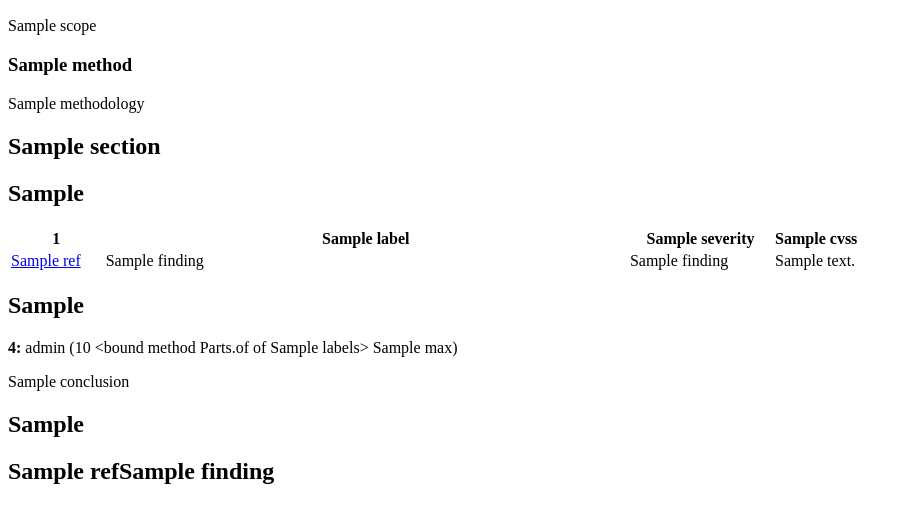
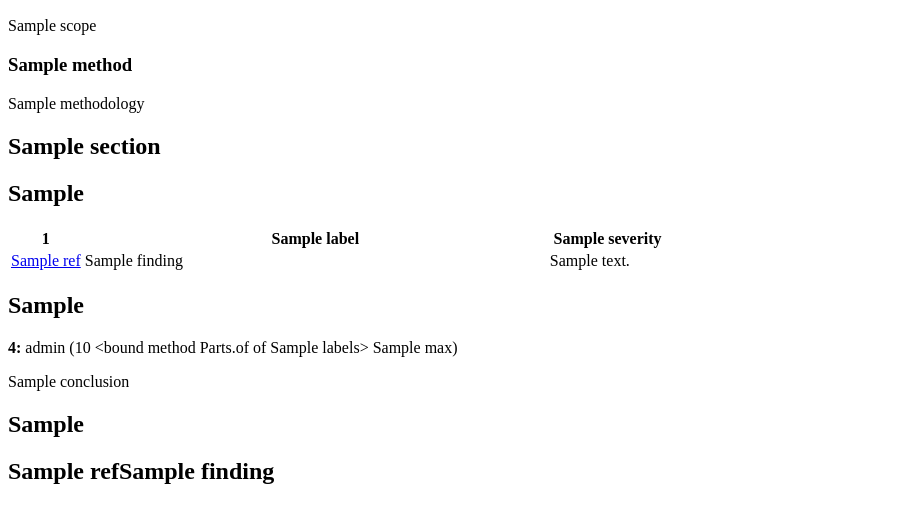
Before and after one commit to rubenwelle/Claude, a Python web app: template pentest-reporter/backend/app/reporting/templates/default.html in a window 1280 px wide. Shown: the part 1078-1584 px from the top of the page, without its empty margins (0-912 px from the left). Run offline with Jinja, Linux system fonts and the light colour scheme; the template is opened without the code that fills it: most values are stand-ins (such as "Sample title", 1, 10 or a date in 2020); grey boxes marked "Sample" are stand-in pictures.

Commit message:
Risico met de score erachter (bijv. "Hoog 7.1"), geen apart CVSS-scoreveld meer
- Rapport: in de detailtabel per bevinding staat "Risico: Hoog 7.1"; de CVSS-rij toont alleen
  versie en vector (en verdwijnt zonder vector). De overzichtstabellen (Standaard, Zakelijk)
  hebben geen aparte CVSS-kolom meer, de score staat achter het risico. Nieuw: severity_text.
- App: risicolabel met score in de bevindingenlijst, bibliotheek en het formulier; het CVSS-veld
  toont alleen de vector, de losse score-invoer is weg (score volgt uit de vector)

Co-Authored-By: Claude Opus 5.5 <noreply@anthropic.com>
Claude-Session: https://claude.ai/code/session_017eBep91G3XFFbY6DUerxNg

```diff
--- a/pentest-reporter/backend/app/reporting/render.py
+++ b/pentest-reporter/backend/app/reporting/render.py
@@ -250,6 +250,8 @@ def _finding_row(db: Session, f: Finding, i: int, section: str, md: MarkdownCont
         "severity": f.severity.value,
         "severity_enum": f.severity,
         "severity_name": sev_names[f.severity],
+        # Risico met de score erachter, bijv. "Hoog 7.1" (zonder score alleen "Hoog")
+        "severity_text": f"{sev_names[f.severity]} {f.cvss_score:.1f}" if f.cvss_score is not None else sev_names[f.severity],
         "color": SEVERITY_COLORS[f.severity],
         "cvss_score": f.cvss_score,
         "cvss_score_text": cvss_score_text,
--- a/pentest-reporter/backend/app/reporting/templates/_macros.html
+++ b/pentest-reporter/backend/app/reporting/templates/_macros.html
@@ -54,15 +54,14 @@
 {% if findings %}
 <table>
   <thead>
-    <tr><th style="width: 11%">{{ labels.id }}</th><th>{{ labels.title }}</th><th style="width: 17%">{{ labels.severity }}</th><th class="num" style="width: 10%">{{ labels.cvss }}</th></tr>
+    <tr><th style="width: 11%">{{ labels.id }}</th><th>{{ labels.title }}</th><th style="width: 18%">{{ labels.severity }}</th></tr>
   </thead>
   <tbody>
   {% for f in findings %}
     <tr>
       <td class="nowrap"><a href="#{{ f.anchor }}">{{ f.ref }}</a></td>
       <td>{{ f.title }}</td>
-      <td class="sev-{{ f.severity }}">{{ f.severity_name }}</td>
-      <td class="num">{{ f.cvss_score_text }}</td>
+      <td class="sev-{{ f.severity }} nowrap">{{ f.severity_text }}</td>
     </tr>
   {% endfor %}
   </tbody>
@@ -80,8 +79,8 @@
     <h2 class="finding-title"><span class="ref">{{ f.ref }}</span>{{ f.title }}</h2>
     <table class="kv">
       <tbody>
-        <tr><th>{{ labels.severity }}</th><td class="sev-{{ f.severity }}">{{ f.severity_name }}</td></tr>
-        <tr><th>{{ f.cvss_label or labels.cvss }}</th><td>{{ f.cvss_score_text }}{% if f.cvss_vector %}<br><span class="small muted cvss-vector">{{ f.cvss_vector }}</span>{% endif %}</td></tr>
+        <tr><th>{{ labels.severity }}</th><td class="sev-{{ f.severity }}">{{ f.severity_text }}</td></tr>
+        {% if f.cvss_vector %}<tr><th>{{ f.cvss_label or labels.cvss }}</th><td><span class="small muted cvss-vector">{{ f.cvss_vector }}</span></td></tr>{% endif %}
         <tr><th>{{ labels.affected }}</th><td>{% if f.systems %}{% for s in f.systems %}{{ s.value }}{% if not loop.last %}<br>{% endif %}{% endfor %}{% else %}{{ f.affected_assets }}{% endif %}</td></tr>
       </tbody>
     </table>
--- a/pentest-reporter/backend/app/reporting/templates/corporate.html
+++ b/pentest-reporter/backend/app/reporting/templates/corporate.html
@@ -194,14 +194,13 @@
 {% macro results_table(items) -%}
 {% if items %}
 <table class="lined results">
-  <thead><tr><th style="width: 12%">{{ T.ref }}</th><th style="width: 17%">{{ labels.impact }}</th><th>{{ T.finding }}</th><th class="num" style="width: 10%">{{ labels.cvss }}</th></tr></thead>
+  <thead><tr><th style="width: 12%">{{ T.ref }}</th><th style="width: 18%">{{ labels.impact }}</th><th>{{ T.finding }}</th></tr></thead>
   <tbody>
   {% for f in items %}
     <tr>
       <td class="nowrap"><a href="#{{ f.anchor }}">{{ f.ref }}</a></td>
-      <td class="sev-{{ f.severity }}">{{ f.severity_name }}</td>
+      <td class="sev-{{ f.severity }} nowrap">{{ f.severity_text }}</td>
       <td>{{ f.title }}</td>
-      <td class="num">{{ f.cvss_score_text }}</td>
     </tr>
   {% endfor %}
   </tbody>
--- a/pentest-reporter/frontend/src/components/LibraryPicker.tsx
+++ b/pentest-reporter/frontend/src/components/LibraryPicker.tsx
@@ -68,8 +68,7 @@ export default function LibraryPicker({
             <div key={item.id} className={`library-item ${previewId === item.id ? "selected" : ""}`} onClick={() => toggle(item.id)}>
               <div className="row" style={{ gap: 8 }}>
                 <input type="checkbox" checked={selected.includes(item.id)} readOnly />
-                <SeverityBadge severity={item.severity} />
-                {item.cvss_score !== null && <span className="small muted">{item.cvss_score.toFixed(1)}</span>}
+                <SeverityBadge severity={item.severity} score={item.cvss_score} />
                 <span className="pill">{categoryLabel[item.category]}</span>
                 <span className="small muted">{item.language.toUpperCase()}</span>
                 {item.times_used > 0 && <span className="small muted">{item.times_used}× gebruikt</span>}
--- a/pentest-reporter/frontend/src/pages/Library.tsx
+++ b/pentest-reporter/frontend/src/pages/Library.tsx
@@ -119,8 +119,7 @@ export default function Library() {
               onClick={() => setSelectedId(item.id)}
             >
               <div className="row" style={{ gap: 6 }}>
-                <SeverityBadge severity={item.severity} />
-                {item.cvss_score !== null && <span className="small muted">{item.cvss_score.toFixed(1)}</span>}
+                <SeverityBadge severity={item.severity} score={item.cvss_score} />
                 <span className="pill">{categoryLabel[item.category]}</span>
                 <span className="small muted">{item.language.toUpperCase()}</span>
               </div>
@@ -213,7 +212,7 @@ function LibraryEditor({
     <div className="card stack">
       <div className="row between">
         <div className="row">
-          <SeverityBadge severity={form.severity} />
+          <SeverityBadge severity={form.severity} score={form.cvss_score} />
           <strong>{item ? "Standaardbevinding bewerken" : "Nieuwe standaardbevinding"}</strong>
           {saved && <span className="small muted">Opgeslagen</span>}
         </div>
@@ -273,6 +272,7 @@ function LibraryEditor({
               {SEVERITIES.map((s) => (
                 <option key={s} value={s}>
                   {severityLabel[s]}
+                  {s === form.severity && form.cvss_score !== null ? ` ${form.cvss_score.toFixed(1)}` : ""}
                 </option>
               ))}
             </select>
--- a/pentest-reporter/frontend/src/pages/TemplateEditor.tsx
+++ b/pentest-reporter/frontend/src/pages/TemplateEditor.tsx
@@ -218,7 +218,7 @@ export default function TemplateEditor() {
                 <strong>Gegevens:</strong> <code>engagement.client_name</code>, <code>engagement.name</code>, <code>type_name</code>,{" "}
                 <code>period</code>, <code>team</code>, <code>report_date</code>, <code>version</code>, <code>executive_summary</code>,{" "}
                 <code>scope</code>, <code>methodology</code>, <code>findings</code> (per bevinding <code>ref</code>, <code>title</code>,{" "}
-                <code>severity</code>, <code>severity_name</code>, <code>cvss_score_text</code>, <code>cvss_vector</code>,{" "}
+                <code>severity</code>, <code>severity_name</code>, <code>severity_text</code> (bijv. Hoog 7.1), <code>cvss_score_text</code>, <code>cvss_vector</code>,{" "}
                 <code>cvss_version</code> (3.1 of 4.0), <code>cvss_label</code> (bijv. CVSS 4.0),{" "}
                 <code>affected_assets</code>, <code>description</code>, <code>impact</code>, <code>recommendation</code>,{" "}
                 <code>references</code>, <code>evidence</code>), <code>severity_counts</code>, <code>labels.*</code> (vaste teksten in
--- a/pentest-reporter/frontend/src/pages/tabs/FindingsTab.tsx
+++ b/pentest-reporter/frontend/src/pages/tabs/FindingsTab.tsx
@@ -270,8 +270,7 @@ export default function FindingsTab(props: TabProps) {
                       <span className="small muted ref">
                         RT-{String(i + 1).padStart(2, "0")}
                       </span>
-                      <SeverityBadge severity={f.severity} />
-                      {f.cvss_score !== null && <span className="small muted">{f.cvss_score.toFixed(1)}</span>}
+                      <SeverityBadge severity={f.severity} score={f.cvss_score} />
                       <StatusPill status={f.status} />
                       {writable && findings.length > 1 && (
                         <span className="order-buttons" onClick={(e) => e.stopPropagation()}>
@@ -549,7 +548,7 @@ function FindingEditor({
 
       <div className="row between">
         <div className="row">
-          <SeverityBadge severity={form.severity} />
+          <SeverityBadge severity={form.severity} score={form.cvss_score} />
           <StatusPill status={form.status} />
           {finding.library_finding_id && <span className="pill">uit bibliotheek</span>}
           {dirty && <span className="small muted">Niet opgeslagen</span>}
@@ -641,6 +640,7 @@ function FindingEditor({
               {SEVERITIES.map((s) => (
                 <option key={s} value={s}>
                   {severityLabel[s]}
+                  {s === form.severity && form.cvss_score !== null ? ` ${form.cvss_score.toFixed(1)}` : ""}
                 </option>
               ))}
             </select>
```
Also changed, not shown: pentest-reporter/backend/tests/test_cvss.py (+3 -1 lines), pentest-reporter/frontend/src/components/CvssCalculator.tsx (+4 -17 lines), pentest-reporter/frontend/src/components/ui.tsx (+8 -2 lines).
